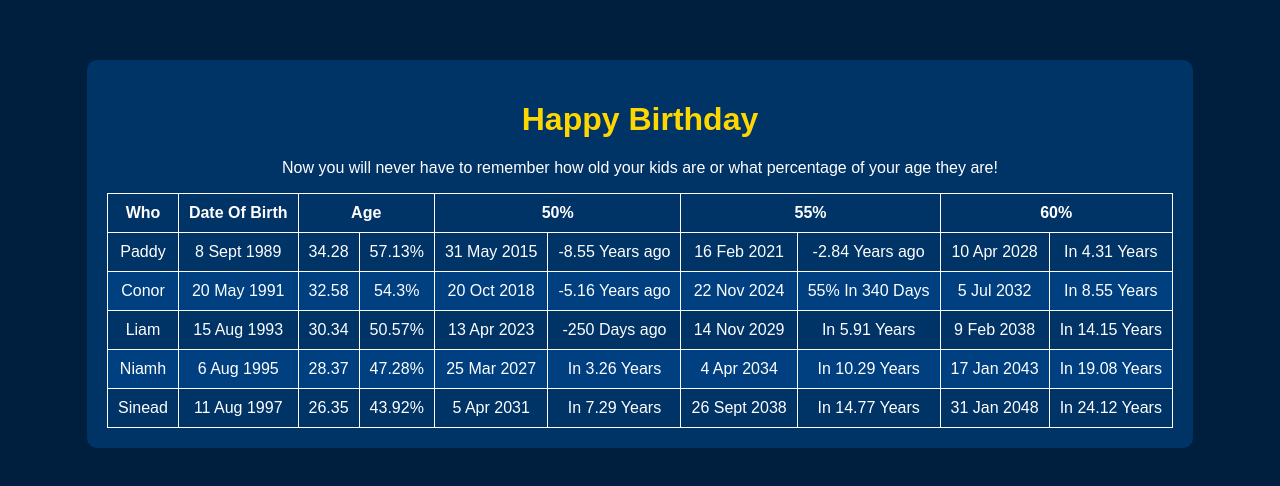
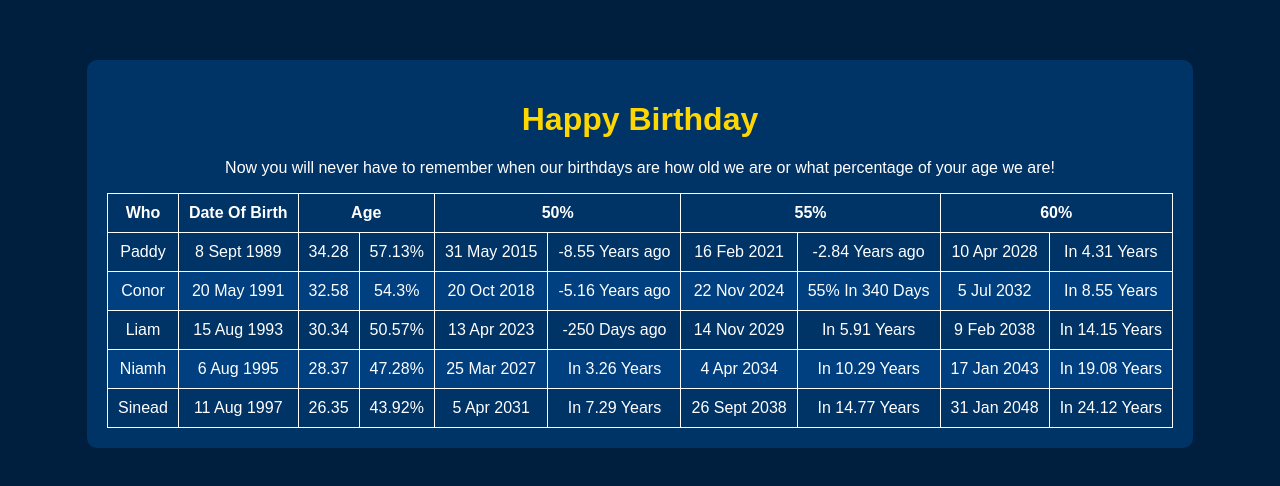
Before and after one commit to ldtickner/DadsBDay, a plain HTML site: page index.html in a window 1280 px wide. Shown: the part 146-632 px from the top of the page. Drawn offline with nearby package versions, Linux system fonts and the light colour scheme.

Commit message:
Update index.html

```diff
--- a/index.html
+++ b/index.html
@@ -68,7 +68,7 @@
 <body>
     <div>
         <h1>Happy Birthday</h1>
-        <p>Now you will never have to remember how old your kids are or what percentage of your age they are!</p>
+        <p>Now you will never have to remember when our birthdays are how old we are or what percentage of your age we are!</p>
 
         <table id="familyTable">
             <thead>
```
